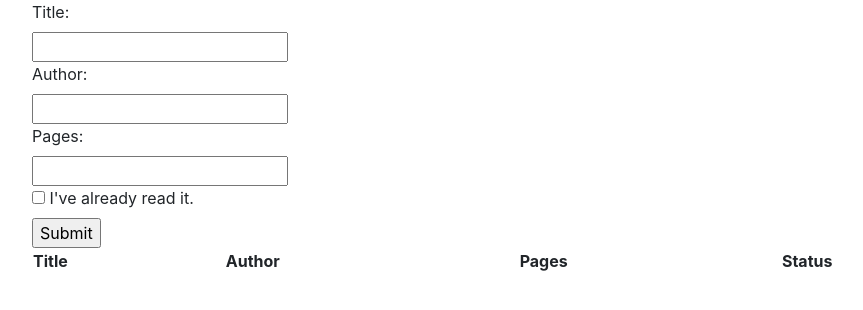
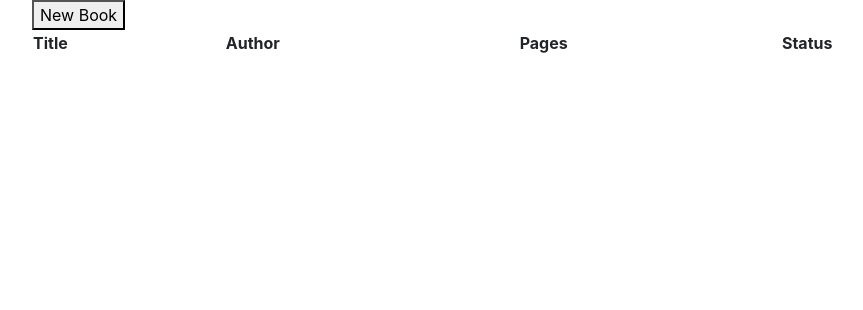
Before and after one commit to MarilenaRoque/library, a plain HTML site: page index.html in a window 1280 px wide. Shown: the whole page, without its empty margins (96-959 px from the left). Drawn offline with nearby package versions, Linux system fonts and the light colour scheme.

Commit message:
Set 'New Book' button
Set show/hide functionality to the form

```diff
--- a/index.html
+++ b/index.html
@@ -12,9 +12,10 @@
 
     <main>
 
+        <button type="button" onclick="displayForm()"> New Book</button>
         <!-- Book Form -->
 
-        <form id='formBook'>
+        <form id='formBook' class="d-none">
           <label for="title">Title:</label><br>
           <input type="text" id="title" name="title"><br>
           <label for="author">Author:</label><br>
--- a/scripts/main.js
+++ b/scripts/main.js
@@ -1,9 +1,12 @@
 let myLibrary = [];
+
+//Getting the stored Books
 if(localStorage.getItem('library')) {
     myLibrary = JSON.parse( localStorage.getItem('library') );
 }
+
+//Displaying Books
 showBooks()
-
 
 
 // Book Constructor
@@ -31,6 +34,7 @@ function showBooks() {
     myLibrary.forEach(displayBook);
 }
 
+// Function to create the table rows
 function displayBook(book) {
     const table = document.getElementById('display-books')
     let newTr = document.createElement('tr');
@@ -46,8 +50,17 @@ function displayBook(book) {
     }
     createTd(status, newTr);
 }
+
+// Function to create the row itens
 function createTd(text, tr) {
      let newTd = document.createElement('td');
      newTd.textContent = text;
      tr.appendChild(newTd);
 }
+
+
+// Display and Hide 'New Book' Form
+function displayForm() {
+    const dform = document.getElementById('formBook');
+    dform.classList.toggle("d-none");
+}
```
